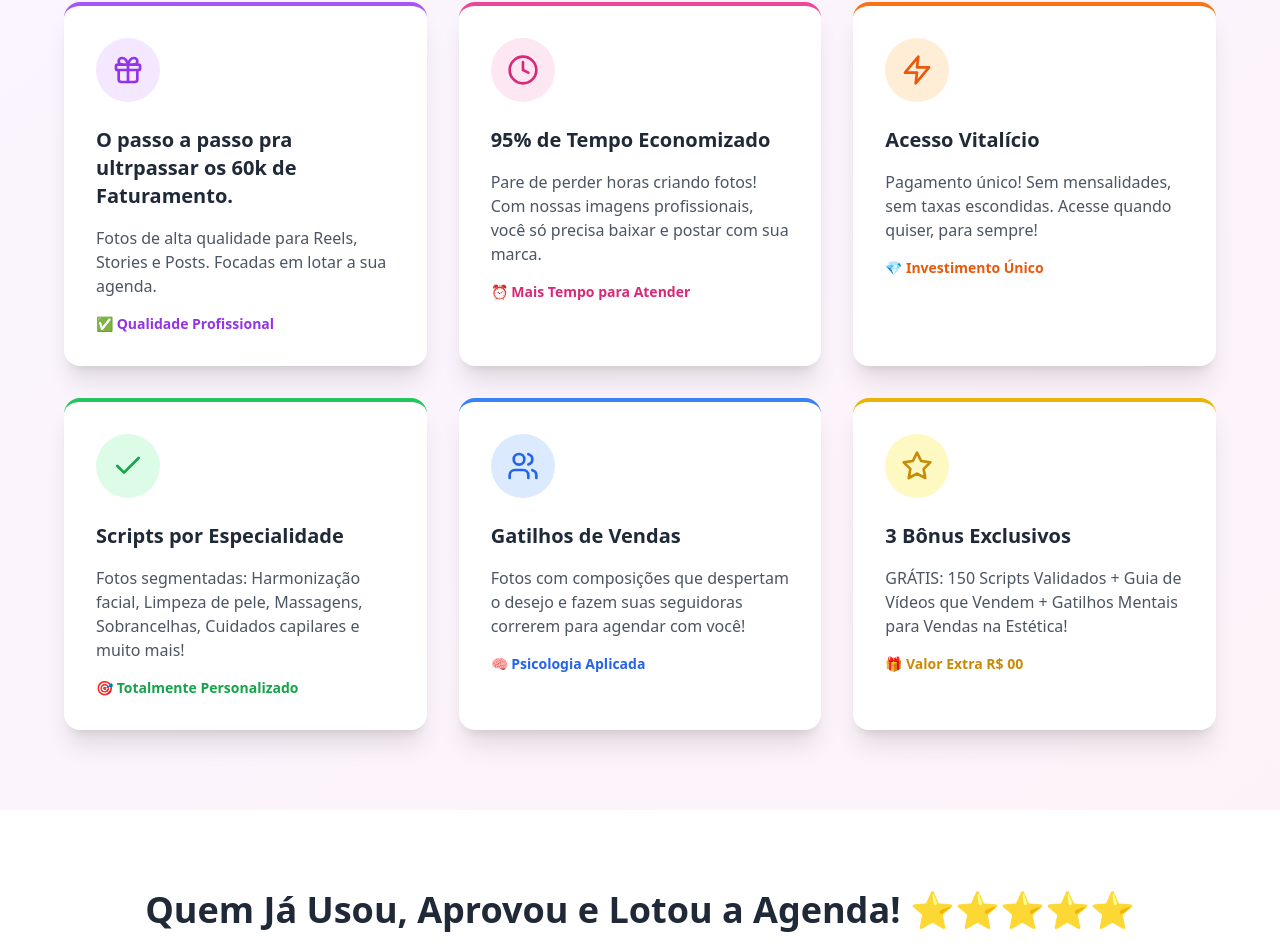
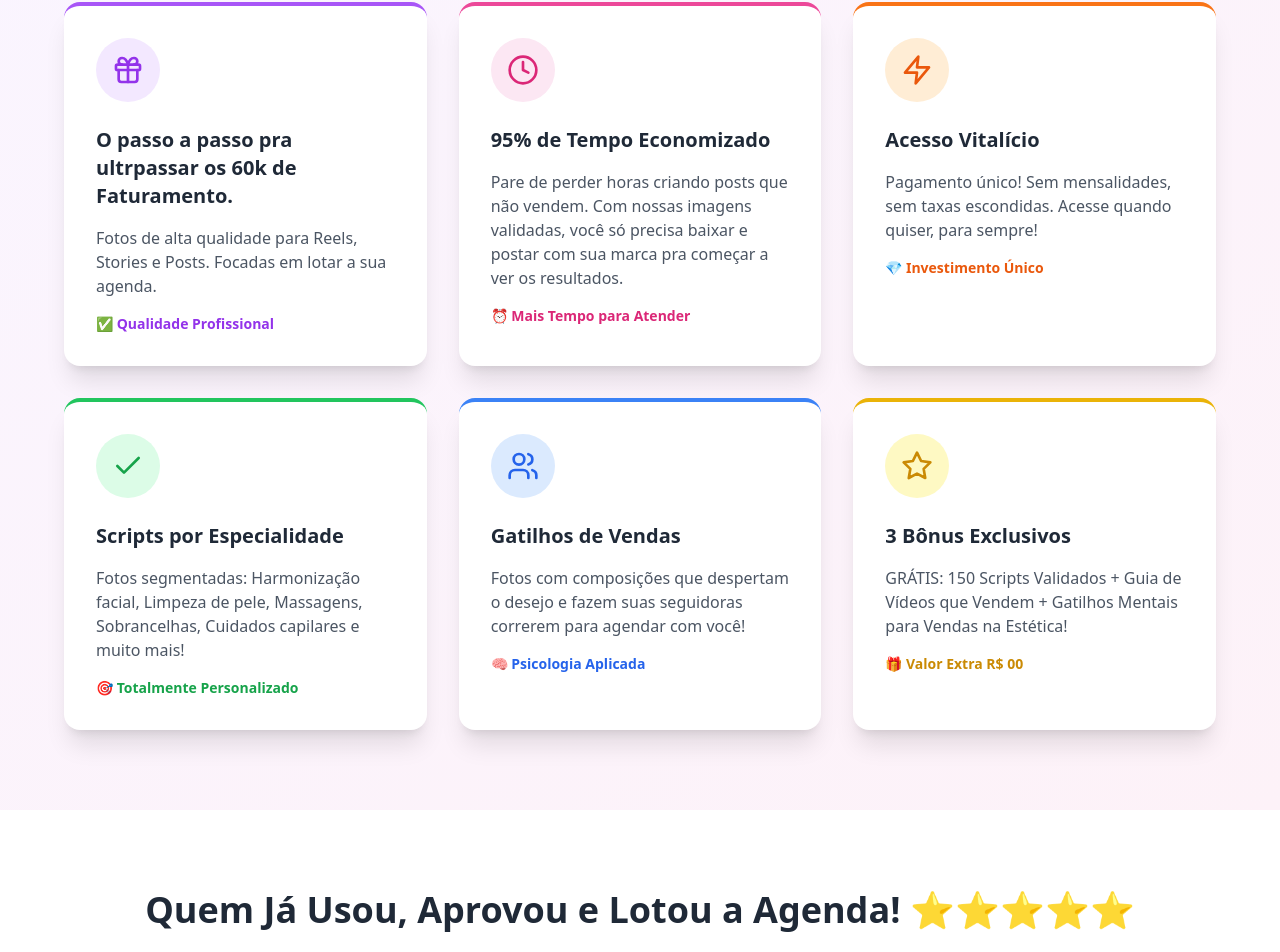
Before and after one commit to Magnus1385/KIT, a React (Vite) app: page / in a window 1280 px wide. Shown: the part 1872-2824 px from the top of the page. Built offline with nearby package versions, Linux system fonts and the light colour scheme.

Commit message:
Updated App.tsx

```diff
--- a/src/App.tsx
+++ b/src/App.tsx
@@ -253,7 +253,7 @@ function App() {
                 <Clock className="w-8 h-8 text-pink-600" />
               </div>
               <h3 className="text-xl font-bold mb-4 text-gray-800">95% de Tempo Economizado</h3>
-              <p className="text-gray-600 mb-4">Pare de perder horas criando fotos! Com nossas imagens profissionais, você só precisa baixar e postar com sua marca.</p>
+              <p className="text-gray-600 mb-4">Pare de perder horas criando posts que não vendem. Com nossas imagens validadas, você só precisa baixar e postar com sua marca pra começar a ver os resultados.</p>
               <div className="text-sm text-pink-600 font-semibold">⏰ Mais Tempo para Atender</div>
             </div>
 
```
